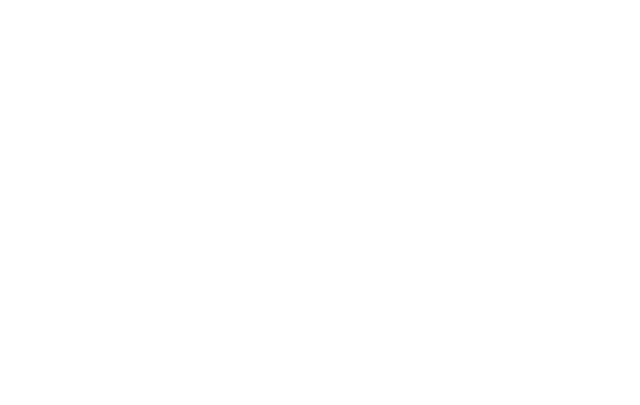
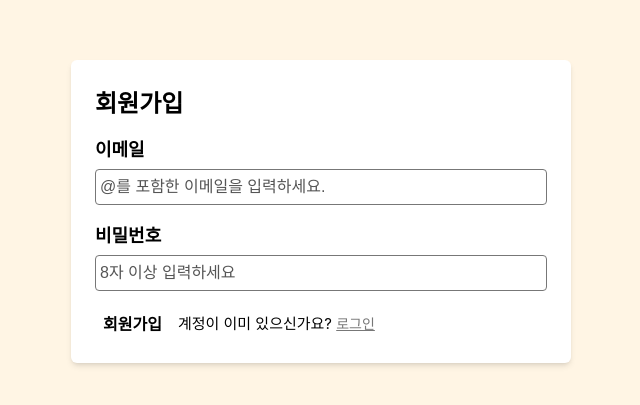
Before and after one commit to yujiseok/wanted-pre-onboarding-frontend, a React (Create React App) app: page /signup in a window 1280 px wide. Before the commit this address had no page. Shown: the part 189-594 px from the top of the page, without its empty margins (319-959 px from the left). Built offline with nearby package versions, Linux system fonts and the light colour scheme; a web font is replaced by a local one.

Commit message:
[#5] feat: add lofi components

```diff
--- a/src/Router.jsx
+++ b/src/Router.jsx
@@ -1,4 +1,5 @@
 import { BrowserRouter, Routes, Route } from "react-router-dom";
+import Layout from "./components/Layout";
 import SignIn from "./pages/SignIn";
 import SignUp from "./pages/SignUp";
 import Todo from "./pages/Todo";
@@ -7,9 +8,11 @@
   return (
     <BrowserRouter>
       <Routes>
-        <Route index element={<SignUp />} />
-        <Route path="signin" element={<SignIn />} />
-        <Route path="todo" element={<Todo />} />
+        <Route element={<Layout />}>
+          <Route index element={<SignIn />} />
+          <Route path="signup" element={<SignUp />} />
+          <Route path="todo" element={<Todo />} />
+        </Route>
       </Routes>
     </BrowserRouter>
   );
--- /dev/null
+++ b/src/components/ActionLink.jsx
@@ -0,0 +1,21 @@
+import { Link } from "react-router-dom";
+import styled from "styled-components";
+
+const ActionLink = ({ question, to, text }) => {
+  return (
+    <StyledActionLink>
+      {question} <Link to={to}>{text}</Link>
+    </StyledActionLink>
+  );
+};
+
+const StyledActionLink = styled.div`
+  font-size: 15px;
+
+  a {
+    font-size: 14px;
+    color: #777;
+  }
+`;
+
+export default ActionLink;
--- a/src/components/AuthForm.jsx
+++ b/src/components/AuthForm.jsx
@@ -62,6 +62,7 @@
   display: flex;
   gap: 8px;
   margin-top: 16px;
+  align-items: center;
 `;
 
 export default AuthForm;
--- /dev/null
+++ b/src/components/Button.jsx
@@ -0,0 +1,17 @@
+import styled from "styled-components";
+
+const Button = ({ ...rest }) => {
+  return <StyledButton type="submit" {...rest} />;
+};
+
+const StyledButton = styled.button`
+  /* background-color: #ff9494; */
+  background-color: transparent;
+  border-radius: 4px;
+  border: none;
+  padding: 4px 8px;
+  /* color: white; */
+  font-size: 16px;
+  font-weight: 600;
+`;
+export default Button;
--- a/src/components/Globalstyles.js
+++ b/src/components/Globalstyles.js
@@ -5,8 +5,21 @@
     margin: 0;
     padding: 0;
     box-sizing: border-box;
+    outline: none;
   }
 
+  body {
+    background-color: #FFF5E4;
+  }
+
+
+  button {
+    cursor: pointer;
+  }
+
+  ul, li {
+    list-style: none;
+  }
 
 `;
 
--- /dev/null
+++ b/src/components/Heading.jsx
@@ -0,0 +1,11 @@
+import styled from "styled-components";
+
+const Heading = ({ title }) => {
+  return <StyledHeading>{title}</StyledHeading>;
+};
+
+const StyledHeading = styled.h2`
+  margin-bottom: 16px;
+`;
+
+export default Heading;
--- /dev/null
+++ b/src/components/Input.jsx
@@ -0,0 +1,26 @@
+import styled from "styled-components";
+
+const Input = ({ type, placeholder, onFocus, onBlur }) => {
+  return (
+    <StyledInput
+      type={type}
+      id={type}
+      placeholder={placeholder}
+      // onFocus={onFocus}
+      // onBlur={onBlur}
+    />
+  );
+};
+
+const StyledInput = styled.input`
+  padding: 8px 4px;
+  border: 1px solid #777;
+  border-radius: 4px;
+  font-size: 16px;
+
+  &::placeholder {
+    color: #555;
+  }
+`;
+
+export default Input;
--- /dev/null
+++ b/src/components/LabelInput.jsx
@@ -0,0 +1,39 @@
+import { useState } from "react";
+import styled from "styled-components";
+import Input from "./Input";
+
+const LabelInput = ({ label, placeholder, type }) => {
+  const [focused, setFocused] = useState(false);
+
+  const onFocus = () => setFocused(true);
+  const onBlur = () => setFocused(false);
+
+  return (
+    <Wrapper>
+      <Label focused={focused} htmlFor={type}>
+        {label}
+      </Label>
+      <Input
+        id={type}
+        placeholder={placeholder}
+        onFocus={onFocus}
+        onBlur={onBlur}
+        type={type}
+      />
+    </Wrapper>
+  );
+};
+
+const Wrapper = styled.div`
+  display: flex;
+  flex-direction: column;
+  gap: 8px;
+`;
+
+const Label = styled.label`
+  color: ${(props) => (props.focused ? "pink" : "black")};
+  font-size: 18px;
+  font-weight: 600;
+`;
+
+export default LabelInput;
--- /dev/null
+++ b/src/components/Layout.jsx
@@ -0,0 +1,32 @@
+import { Outlet } from "react-router-dom";
+import styled from "styled-components";
+
+const Layout = () => {
+  return (
+    <Main>
+      <Container>
+        {" "}
+        <Outlet />
+      </Container>
+    </Main>
+  );
+};
+
+const Main = styled.main`
+  height: 100vh;
+  display: flex;
+  /* flex-direction: column; */
+  align-items: center;
+  justify-content: center;
+`;
+const Container = styled.div`
+  flex: 1;
+  max-width: 500px;
+  padding: 24px;
+  background-color: white;
+  border-radius: 6px;
+  box-shadow: 0 4px 6px -1px rgb(0 0 0 / 0.1), 0 2px 4px -2px rgb(0 0 0 / 0.1);
+  /* height: 600px; */
+`;
+
+export default Layout;
--- a/src/pages/SignIn/index.jsx
+++ b/src/pages/SignIn/index.jsx
@@ -1,4 +1,14 @@
+import styled from "styled-components";
+import AuthForm from "../../components/AuthForm";
+import Heading from "../../components/Heading";
+
 const SignIn = () => {
-  return <div>로그인</div>;
+  return (
+    <>
+      <Heading title="로그인" />
+      <AuthForm mode="signin" />
+    </>
+  );
 };
+
 export default SignIn;
--- a/src/pages/SignUp/index.jsx
+++ b/src/pages/SignUp/index.jsx
@@ -1,4 +1,13 @@
+import AuthForm from "../../components/AuthForm";
+import Heading from "../../components/Heading";
+
 const SignUp = () => {
-  return <div>회원가입</div>;
+  return (
+    <>
+      <Heading title="회원가입" />
+      <AuthForm mode="signup" />
+    </>
+  );
 };
+
 export default SignUp;
```
